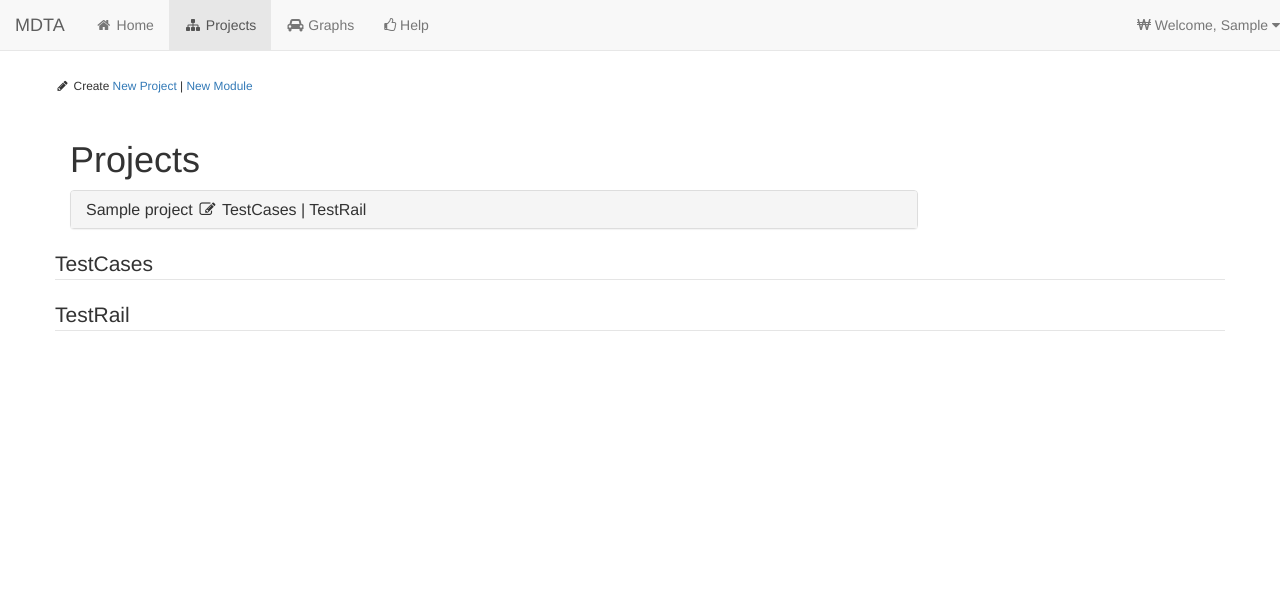
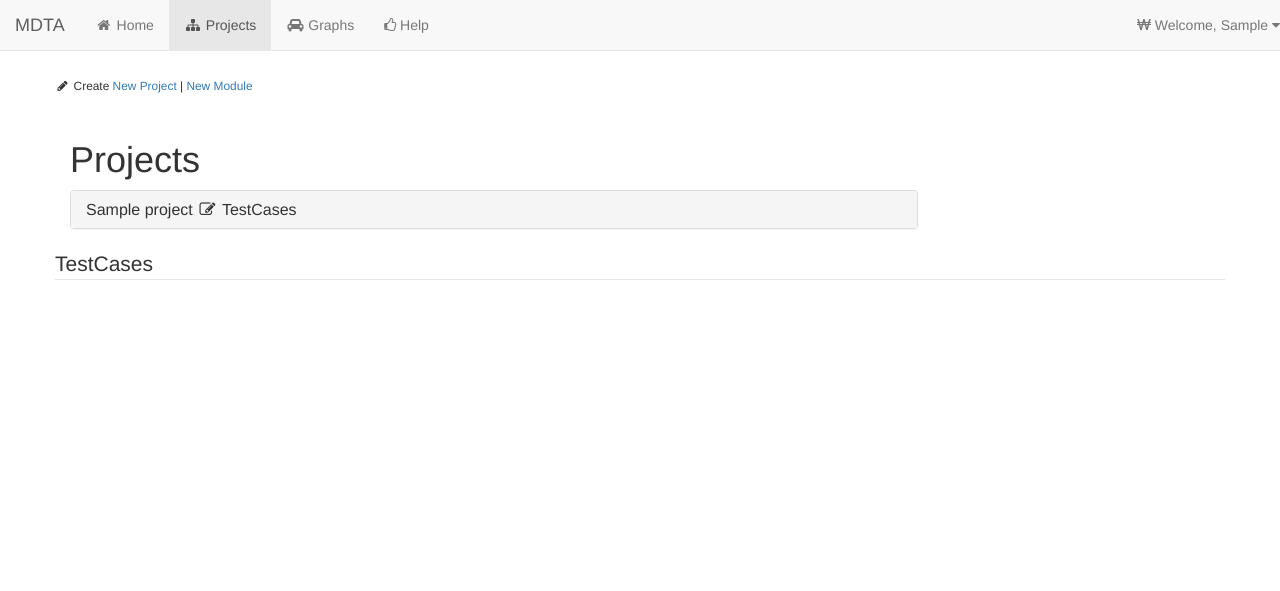
Before and after one commit to jlpcri/mdta, a Django app: page /mdta/projects/ in a window 1280 px wide. Shown: the top 591 px of the page. Run offline with Django 3.2, Linux system fonts and the light colour scheme; a user stored in the database is signed in; tables that the repository leaves empty hold one stand-in row (values such as "Sample post"); data that the repository does not hold is empty; some libraries are stand-ins or nearby versions.

Commit message:
Temporary comment on Testrail

```diff
--- a/mdta/apps/projects/templates/projects/projects.html
+++ b/mdta/apps/projects/templates/projects/projects.html
@@ -33,8 +33,8 @@
                                            data-project-lead="{{ project.lead.id }}"
                                             ><i class="fa fa-edit fa-fw"></i>
                                         </a>
-                                        <a href="{% url 'testcases:create_testcases' project.id %}?level=project">TestCases</a> |
-                                        <a href="{% url 'testcases:push_testcases_to_testrail' project.id %}">TestRail</a>
+                                        <a href="{% url 'testcases:create_testcases' project.id %}?level=project">TestCases</a>
+{#                                        | <a href="{% url 'testcases:push_testcases_to_testrail' project.id %}">TestRail</a>#}
                                     </h6>
                                 </div>
                                 <div id="collapse_{{ project.name|slugify }}" class="panel-collapse collapse">
@@ -78,12 +78,12 @@
             {% endfor %}
         </div>
 
-        <div class="row" id="project-testrail">
-            <legend>TestRail</legend>
-            {% for key, value in testrail.items %}
-                {{ key }}: {{ value }}<br>
-            {% endfor %}
-        </div>
+{#        <div class="row" id="project-testrail">#}
+{#            <legend>TestRail</legend>#}
+{#            {% for key, value in testrail.items %}#}
+{#                {{ key }}: {{ value }}<br>#}
+{#            {% endfor %}#}
+{#        </div>#}
 
         {% include 'projects/projects_modal.html' %}
 
```
